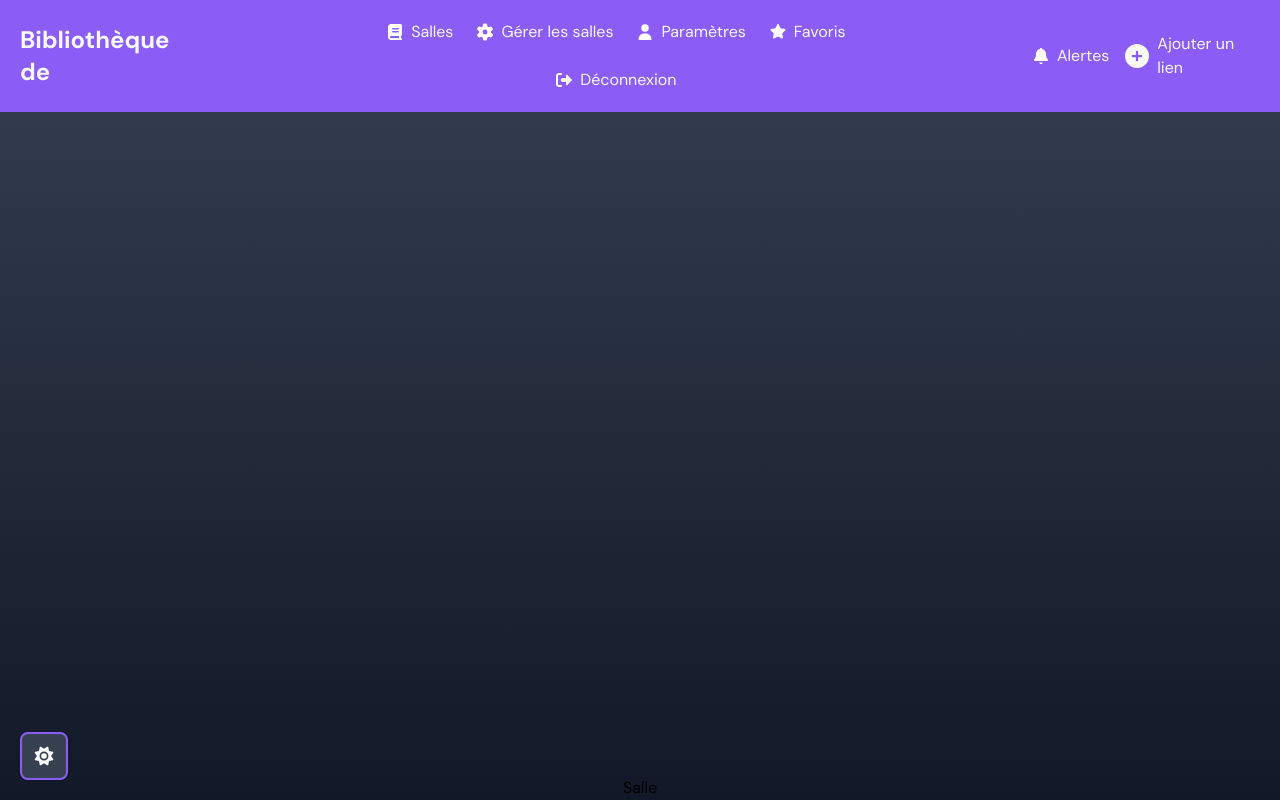
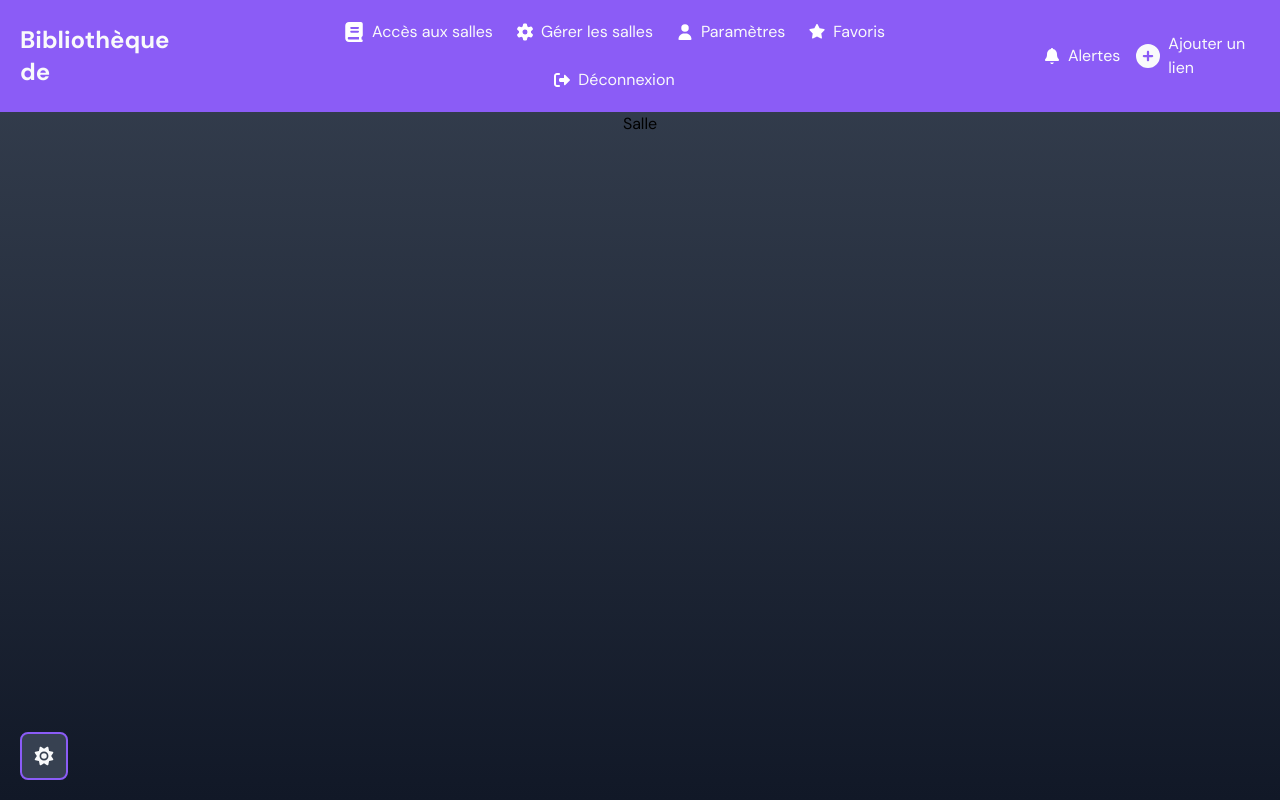
Before and after one commit to LLafforgue/bibliotheque-front, a React (Create React App) app: page /espaces/1 in a window 1280 px wide. Built offline with nearby package versions, Linux system fonts and the light colour scheme.

Commit message:
#24 - Amélioration de l'accessibilité du Header

```diff
--- a/package.json
+++ b/package.json
@@ -8,6 +8,7 @@
     "@fortawesome/free-regular-svg-icons": "^7.0.1",
     "@fortawesome/free-solid-svg-icons": "^7.0.1",
     "@fortawesome/react-fontawesome": "^3.0.2",
+    "@radix-ui/react-tooltip": "^1.2.8",
     "@testing-library/dom": "^10.4.1",
     "@testing-library/jest-dom": "^6.8.0",
     "@testing-library/react": "^16.3.0",
--- a/src/App.jsx
+++ b/src/App.jsx
@@ -62,7 +62,7 @@ function PageError () {
 function PageEspaces() {
   const path = useLocation().pathname==='/espaces'
   return (
-    <div className="min-h-screen w-full flex flex-col justify-between items-center bg-gradient-to-b from-blue-50 dark:from-gray-700 to-blue-400 dark:to-gray-900 transition-colors duration-500 w-full">
+    <div className="min-h-screen w-full flex flex-col justify-start items-center bg-gradient-to-b from-blue-50 dark:from-gray-700 to-blue-400 dark:to-gray-900 transition-colors duration-500 w-full">
       <Header/>
     {path?<Espaces/>:<Outlet/>}
     </div>
--- a/src/components/Header.jsx
+++ b/src/components/Header.jsx
@@ -5,6 +5,7 @@ import {motion} from 'framer-motion';
 import { FontAwesomeIcon } from '@fortawesome/react-fontawesome';
 import {faUser, faBook, faStar, faRightFromBracket, faBell, faCog, faPlusCircle} from '@fortawesome/free-solid-svg-icons';
 import useMobile from "../hooks/UseMobile";
+import Icon from "../kit/Icons";
 
 
 export default function Header() {
@@ -25,10 +26,17 @@ export default function Header() {
 
       <nav className="mx-[10%] flex flex-wrap justify-center gap-6">
 
-        <NavLink to="/espaces" className="flex gap-2 items-center hover:scale-110 transition-transform cursor-pointer">
-        <FontAwesomeIcon icon={faBook} className="h-4 w-4 dark:text-white"/>
-        {isMobile||'Salles'}
-        </NavLink>
+        {/* <NavLink to="/espaces" className="flex gap-2 items-center hover:scale-110 transition-transform cursor-pointer"> */}
+        <Icon
+        type={faBook}
+        title='Accès aux salles'
+        showTitle={true}
+        className="flex gap-2 items-center hover:scale-110 transition-transform cursor-pointer"
+        tooltipClassName='bg-white dark:bg-gray-800 text-gray-800 dark:text-white text-sm'
+        classNameFont="h-4 w-4 dark:text-white"
+        action={()=>navigate('/espaces')}
+        />
+        {/* </NavLink> */}
 
         <NavLink to='/espaces/nouvel' className="flex gap-2 items-center hover:scale-110 transition-transform cursor-pointer">
         <FontAwesomeIcon icon={faCog} className="h-4 w-4 dark:text-white"/>
--- /dev/null
+++ b/src/kit/Icons.jsx
@@ -0,0 +1,50 @@
+import React from "react";
+import * as Tooltip from "@radix-ui/react-tooltip";
+import { FontAwesomeIcon } from "@fortawesome/react-fontawesome";
+import {faUser, faBook, faStar, faRightFromBracket, faBell, faCog, faPlusCircle, faPen} from '@fortawesome/free-solid-svg-icons';
+import useMobile from "../hooks/UseMobile";
+/**
+ * Composant Icon avec tooltip intégré.
+ * @param {Object} props - Props du composant.
+ * @param {string} props.title - Titre à afficher dans le tooltip.
+ * @param {Object} props.type - Type de l'icône Font Awesome (ex: faUser).
+ * @param {string} [props.className] - Classes CSS supplémentaires pour l'icône.
+ * @param {string} [props.tooltipClassName] - Classes CSS supplémentaires pour le tooltip.
+ * @returns {JSX.Element} - Composant Icon avec tooltip.
+ */
+const Icon = ({ title, type, action, showTitle, className = "", classNameFont = "", tooltipClassName = "" }) => {
+  const isMobile = useMobile();
+  return (
+    <Tooltip.Provider delayDuration={200}>
+      <Tooltip.Root>
+        <Tooltip.Trigger asChild>
+          <button
+            aria-label={title}
+            className={`rounded transition-colors duration-200 focus:outline-none focus:ring-2 focus:ring-gray-200 dark:focus:ring-gray-800 ${className}`}
+            onClick={action}
+          >
+            <FontAwesomeIcon icon={type} className={`h-5 w-5 ${classNameFont}`} />
+            {showTitle && !isMobile && <span>{title}</span>}
+          </button>
+        </Tooltip.Trigger>
+        {isMobile&&<Tooltip.Portal>
+          <Tooltip.Content
+            className={`px-2 py-1 rounded shadow-lg whitespace-nowrap will-change-[transform,opacity] inline-block
+                        data-[state=delayered-open]:data-[side=top]:animate-[slideDownAndFade_0.3s_ease-out]
+                        data-[state=delayered-open]:data-[side=right]:animate-[slideLeftAndFade_0.3s_ease-out]
+                        data-[state=delayered-open]:data-[side=left]:animate-[slideRightAndFade_0.3s_ease-out]
+                        data-[state=delayered-open]:data-[side=bottom]:animate-[slideUpAndFade_0.3s_ease-out]
+                        ${tooltipClassName}`}
+            sideOffset={8}
+          >
+            {title}
+            <Tooltip.Arrow className="w-full dark:fill-gray-800" />
+          </Tooltip.Content>
+        </Tooltip.Portal>}
+      </Tooltip.Root>
+    </Tooltip.Provider>
+  );
+};
+
+
+export default Icon;
--- a/src/pages/Espaces.jsx
+++ b/src/pages/Espaces.jsx
@@ -9,13 +9,16 @@ export default function Espaces() {
 
     useEffect(() => {
        const dataFetch = async () => {
-        const data = await fetchList('rubriques', 'GET');
-        setSallesUser(data.data);
+        const response = await fetchList('rubriques', 'GET');
+        response.error?
+        setSallesUser([])
+        :
+        setSallesUser(response.data);
        };
        dataFetch();
     }, [refresh]);
 
-    const salles = sallesUser.map((item,index) => {
+    const salles = sallesUser?.map((item,index) => {
                         return(
                     <Salle key={index} name={item.name} setRefresh={setRefresh} number={item.number} id={item._id}/>
                     )}
@@ -32,7 +35,7 @@ export default function Espaces() {
                 <h3 className="text-xl font-semibold text-gray-800 dark:text-gray-200 mb-5">Vos salles</h3>
                 {/*Liste des salles*/}
                 {salles}
-                {salles.length===0&&<p className="text-gray-600 dark:text-gray-400">Vous n'avez pas encore de salles. Cliquez sur le + pour en ajouter une.</p>}
+                {sallesUser.length===0&&<p className="text-gray-600 dark:text-gray-400">Vous n'avez pas encore de salles. Cliquez sur le + pour en ajouter une.</p>}
             </div>
 
         </div>
```
Also changed, not shown: src/kit/Input.jsx (added), 2 other files (tests, documents, lock files or other folders).
